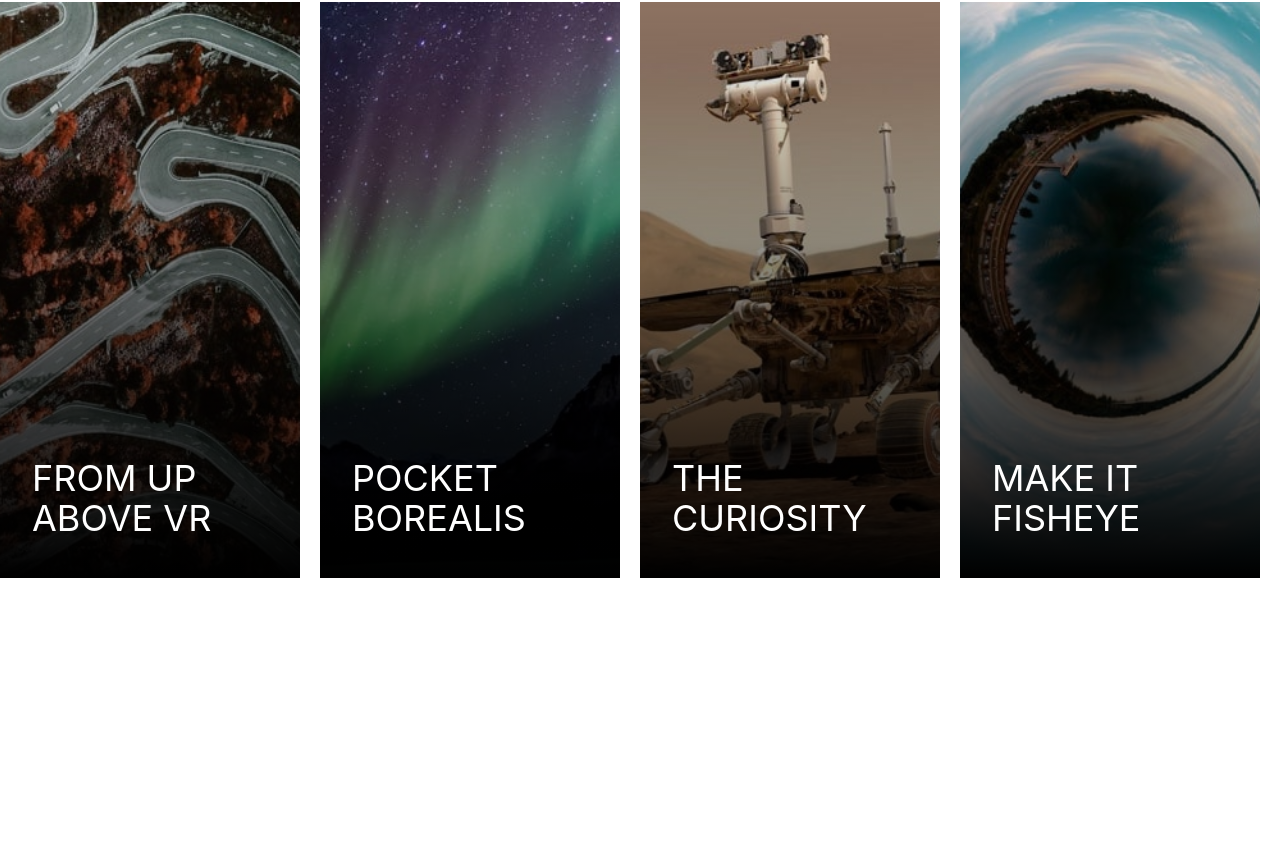
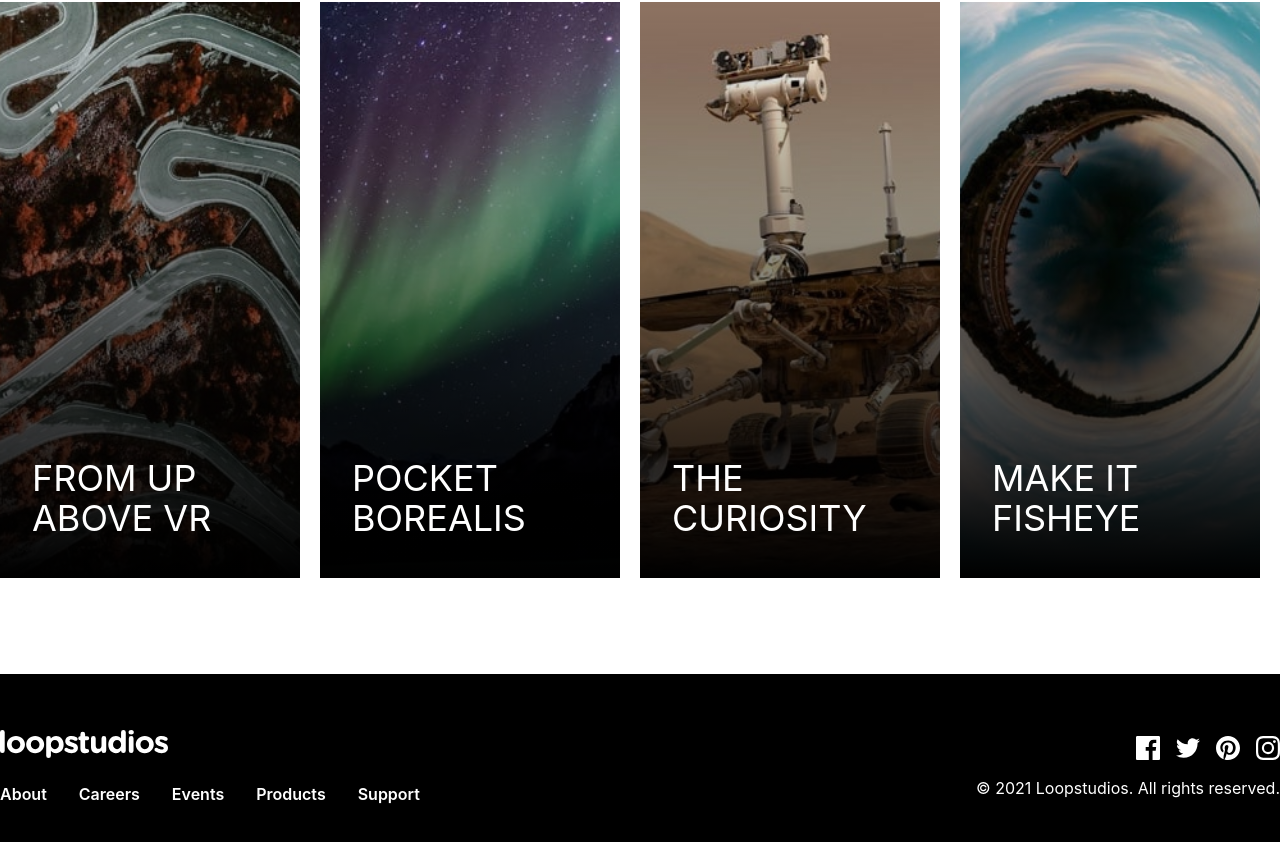
Before and after one commit to airowl/react-loopstudios-landing-page-main, a React (Create React App) app: page / in a window 1280 px wide. Shown: the part 2286-3128 px from the top of the page. Before the commit the page ends 2864 px from the top, so only its background shows below. Built offline with nearby package versions, Linux system fonts and the light colour scheme.

Commit message:
add component footer

```diff
--- a/src/components/Footer.js
+++ b/src/components/Footer.js
@@ -0,0 +1,103 @@
+import React from 'react'
+import logo from '../assets/img/logo.svg'
+import fb from '../assets/img/icon-facebook.svg'
+import twit from '../assets/img/icon-twitter.svg'
+import pint from '../assets/img/icon-pinterest.svg'
+import inst from '../assets/img/icon-instagram.svg'
+
+
+const navData = [
+  {
+    text: 'About',
+    url: '#',
+  },
+  {
+    text: 'Careers',
+    url: '#',
+  },
+  {
+    text: 'Events',
+    url: '#',
+  },
+  {
+    text: 'Products',
+    url: '#',
+  },
+  {
+    text: 'Support',
+    url: '#',
+  },
+];
+
+const iconData = [
+  {
+    icon: "fb",
+    url: "#"
+  },
+  {
+    icon: "twit",
+    url: "#"
+  },
+  {
+    icon: "pint",
+    url: "#"
+  },
+  {
+    icon: "inst",
+    url: "#"
+  },
+]
+
+const Footer = () => {
+  return (
+    <footer className='bg-black text-white py-14 '>
+      <div className='container mx-auto md:flex md:justify-between items-center'>
+        <div className='flex flex-col items-center md:items-start'>
+          <img className='w-[40%] mb-2' src={logo} alt='logo image'/>
+          <nav>
+            <ul className='md:flex md:gap-8'>
+              {
+                navData.map((e, i) => (
+                  <li key={i} className='pt-4 font-semibold'>
+                    <a href={e.url}>
+                      {e.text}
+                    </a>
+                  </li>
+                ))
+              }
+            </ul>
+          </nav>
+        </div>
+        <div className='mt-10 md:mt-0 flex flex-col items-center md:items-end'>
+          <nav>
+            <ul className='flex justify-center items-center gap-4'>
+              <li>
+                <a href='#'>
+                  <img src={fb} alt='social icon' />
+                </a>
+              </li>
+              <li>
+                <a href='#'>
+                  <img src={twit} alt='social icon' />
+                </a>
+              </li>
+              <li>
+                <a href='#'>
+                  <img src={pint} alt='social icon' />
+                </a>
+              </li>
+              <li>
+                <a href='#'>
+                  <img src={inst} alt='social icon' />
+                </a>
+              </li>
+            </ul>
+          </nav>
+          <p className='mt-4'>© 2021 Loopstudios. All rights reserved.</p>
+        </div>
+      </div>
+    </footer>
+  )
+}
+
+export default Footer
--- a/src/components/Gallery.js
+++ b/src/components/Gallery.js
@@ -47,7 +47,7 @@ const Gallery = () => {
   ]
 
   return (
-    <section className='container mx-auto'>
+    <section className='container mx-auto mb-24'>
       <div className='md:flex md:justify-between md:items-center md:py-20'>
         <h1 className='text-4xl md:text-7xl mb-12 md:mb-0'>
           OUR CREATIONS
--- a/src/pages/Home.js
+++ b/src/pages/Home.js
@@ -10,7 +10,7 @@ const Home = () => {
       <Hero/>
       <Intro/>
       <Gallery/>
-      {/*<Footer/>*/}
+      <Footer/>
     </>
   )
 }
```
